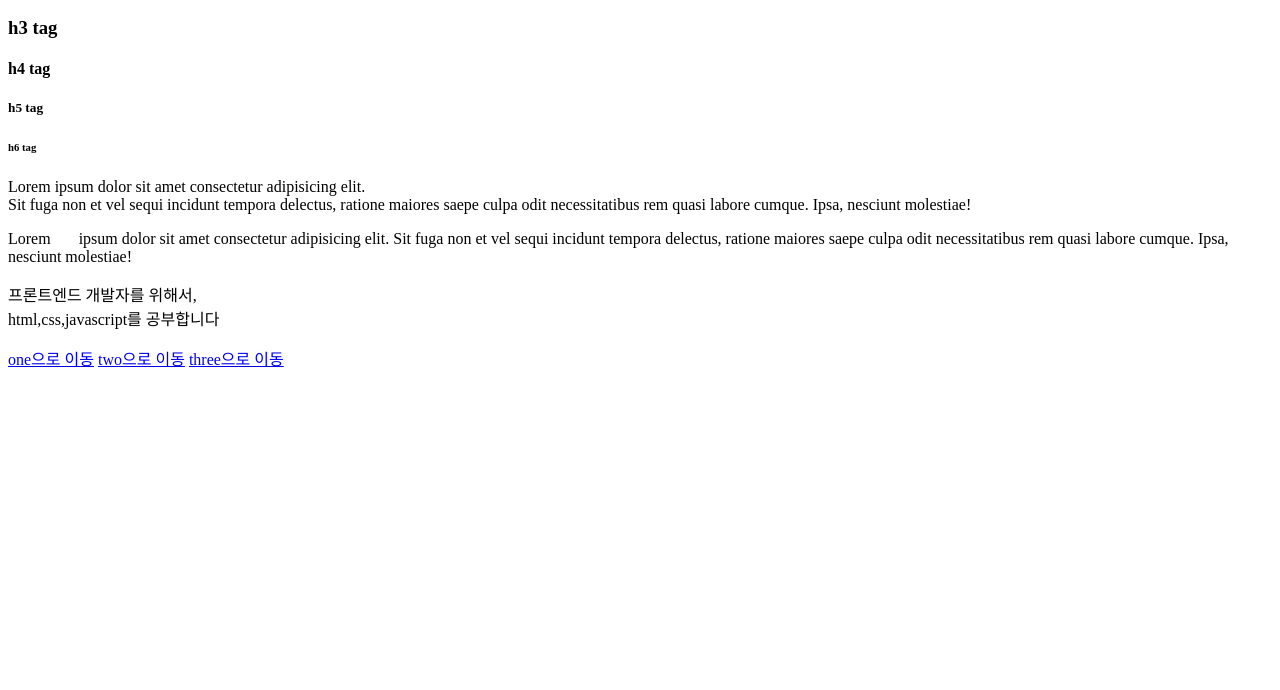
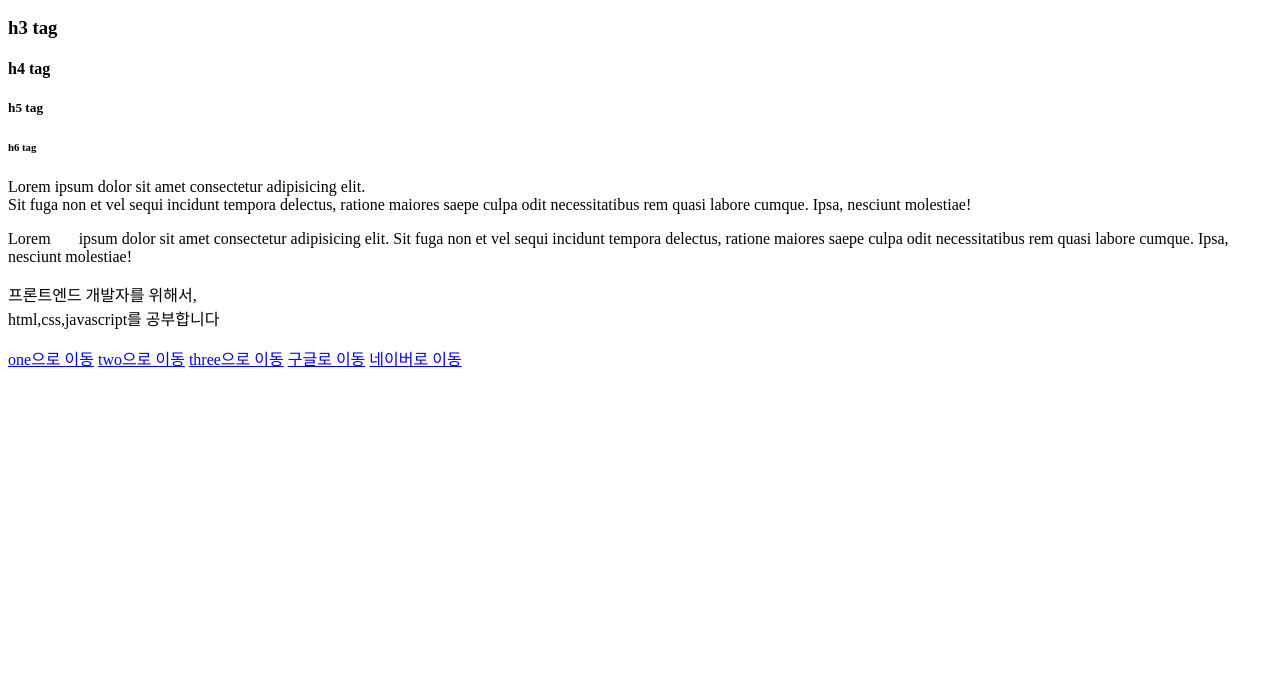
Before and after one commit to croppedeyebrow/Frontend_practice, a plain HTML site: page SeconPractice.html in a window 1280 px wide. Shown: the part 110-800 px from the top of the page. Drawn offline with Linux system fonts and the light colour scheme.

Commit message:
10월1일 학습

```diff
--- a/SeconPractice.html
+++ b/SeconPractice.html
@@ -51,15 +51,27 @@
     <a href="#one">one으로 이동</a>  <!-- href속성을 사용.-->
     <a href="#two">two으로 이동</a>
     <a href="#three">three으로 이동</a>
-
-
-
-
+    <!-- a태그 만으로는 링크연결에 부족함이 있기에, 기능보조를 위해 href속성과 target속성을 사용-->
+    <!--a태그는 한번도 클릭하지 않은 링크는 파란색, 사용한 링크는 갈색으로 표시-->
+    <!-- 내부링크는 목차 제작에 많이 사용-->
+    <a href="https://google.com">구글로 이동</a> <!--현재 보고있는 페이지를 외부링크로 변경-->
+    <a href="https://www.naver.com/" target="_blank">네이버로 이동</a>
+    <!-- targer_blank 새 탭을 열어서 이동-->
     <!--<a>태그는 내*외부 링크를 불러오는 태그-->
         <p id="one" style="margin-top: 1500px;">one</p>
         <p id="two" style="margin-top: 1500px;">two</p>
         <p id="three" style="margin-top: 1500px;">three</p>
         <p style="margin-top:2000px"></p>
+
+ <!-- img태그는 삽입하려고 하는 이미지의 위치에 따라서, 내부 리소스 & 외부 리소스로 구분-->
+ <!-- img태그는 빈태그/ src 속성(경로지정)으로 기능을 보조-->
+ <!--내부 리소스 참조 방법-->
+  <img src="images/카페사진.jpg" >
+  <!--img태그의 경로는, 항상 현재 열려있는 html파일의 위치를 기준으로 한다-->
+  <!--대체 텍스트를 적는 속성 : alt-->
+  <!--width,height는 하나만 입력시, 나머지 1개는 자동 보정/%도 활용 가능-->
+<!-- 외부 리소스 참조: src속성 링크에, 외부 링크를 적기-->
+<!-- a태그,href&target 속성과 함께 복합적으로 사용 가능-->
 
 
 
```
Also changed, not shown: images/카페사진.jpg (added).
